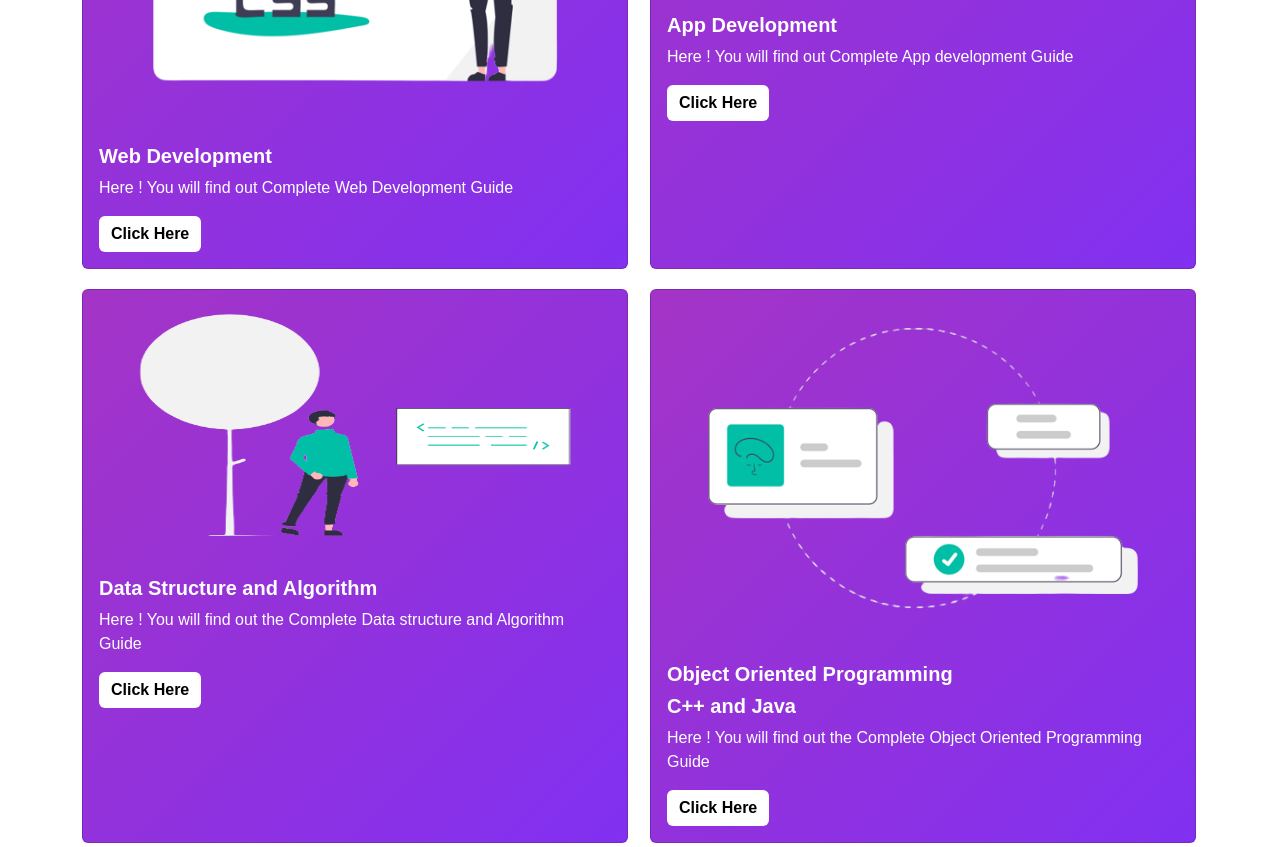
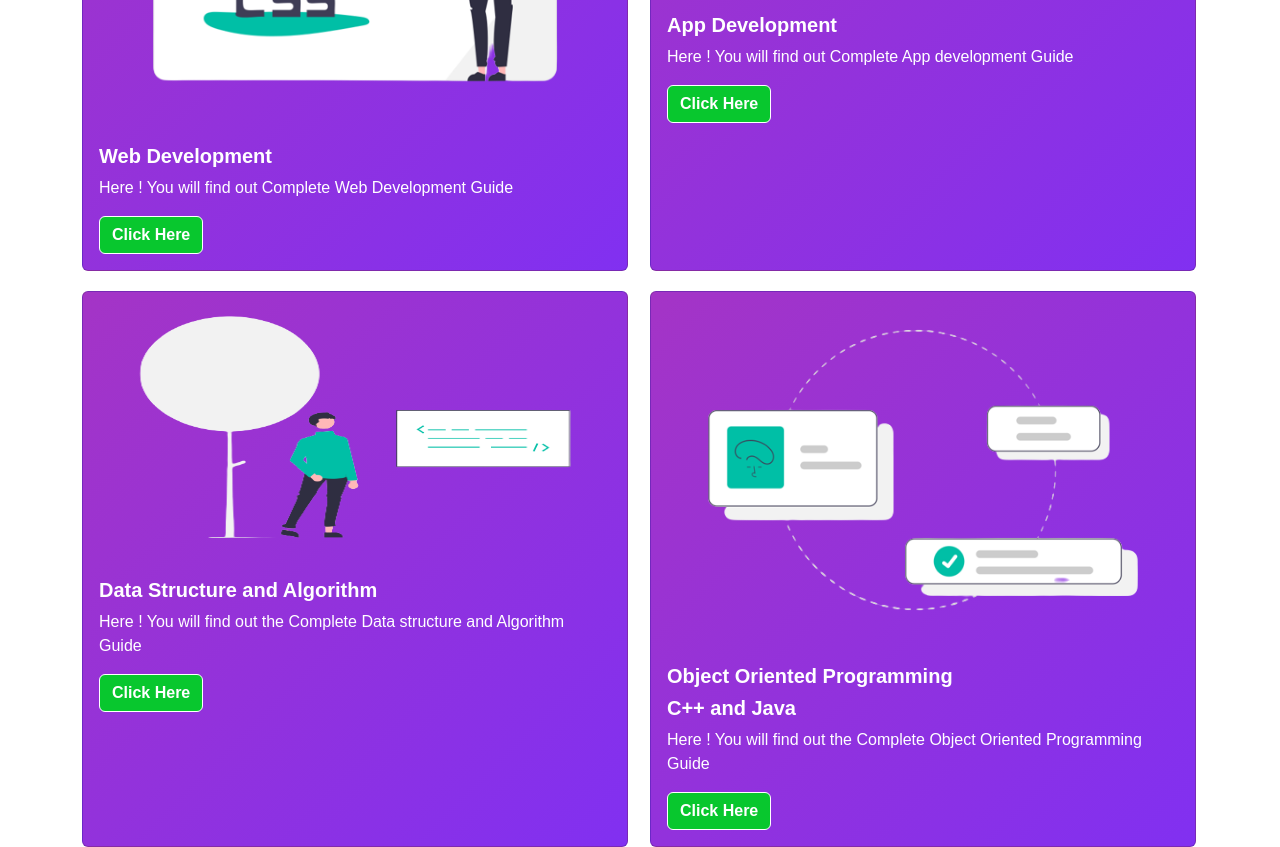
Before and after one commit to prajwalmandlik2004/guide-pages, a plain HTML site: page index.html in a window 1280 px wide. Shown: the part 274-1121 px from the top of the page. Drawn offline with nearby package versions, Linux system fonts and the light colour scheme.

Commit message:
Create index.html

```diff
--- a/index.html
+++ b/index.html
@@ -50,7 +50,7 @@
                 <h5 class="card-title">Web Development</h5>
                 <p class="card-text">Here ! You will find out Complete Web Development Guide</p>
                 <a target="_blank" href="https://pra48al.blogspot.com/p/web-development.html" class="btn btn-primary"
-                    style="color :black; border:0px solid white; font-weight:bold ; background:white;">Click
+                    style="color : white; border:1px solid white; font-weight:bold ; background:#08c72e;">Click
                     Here</a>
             </div>
         </div>
@@ -62,8 +62,8 @@
                 <h5 class="card-title">App Development</h5>
                 <p class="card-text">Here ! You will find out Complete App development Guide</p>
                 <a  target="_blank" href="https://pra48al.blogspot.com/p/app-development.html" class="btn btn-primary"
-                style="color :black; border:0px solid white; font-weight:bold ; background:white;">Click
-                Here</a>
+                    style="color : white; border:1px solid white; font-weight:bold ; background:#08c72e;">Click
+                    Here</a>
             </div>
         </div>
 
@@ -74,8 +74,8 @@
                 <h5 class="card-title">Data Structure and Algorithm</h5>
                 <p class="card-text">Here !  You will find out the Complete Data structure and Algorithm Guide</p>
                 <a  target="_blank" href="https://pra48al.blogspot.com/p/data-structure-and-algorithm.html" class="btn btn-primary"
-                style="color :black; border:0px solid white; font-weight:bold ; background:white;">Click
-                Here</a>
+                    style="color:white ; border:1px solid white; font-weight:bold ; background:#08c72e;">Click
+                    Here</a>
             </div>
         </div>
 
@@ -88,8 +88,8 @@
                 <h5 class="card-title">C++ and Java</h5>
                 <p class="card-text">Here !  You will find out the Complete Object Oriented Programming Guide</p>
                 <a  target="_blank" href="https://pra48al.blogspot.com/p/object-oriented-programming.html" class="btn btn-primary"
-                style="color :black; border:0px solid white; font-weight:bold ; background:white;">Click
-                Here</a>
+                    style="color:white ; border:1px solid white; font-weight:bold ;background:#08c72e;">Click
+                    Here</a>
             </div>
         </div>
 
```
